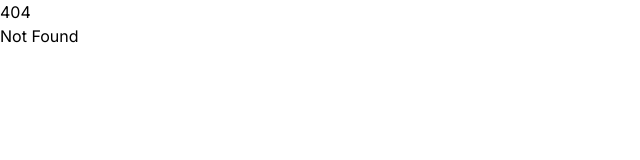
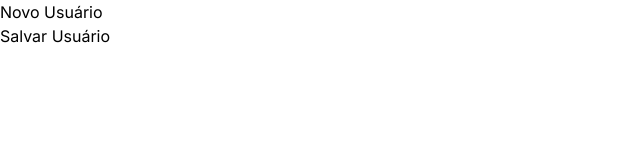
Before and after one commit to eukaualima/capsula-2, a SvelteKit app: page /usuarios/novo in a window 1280 px wide. Before the commit this address had no page. Shown: the top 160 px of the page, without its empty margins (0-640 px from the left). Built offline with nearby package versions, Linux system fonts and the light colour scheme.

Commit message:
criação dos arquivos com TODO para usuários

```diff
--- /dev/null
+++ b/src/routes/usuarios/novo/+page.server.js
@@ -0,0 +1,45 @@
+import { fail, redirect } from '@sveltejs/kit';
+// TODO: Importar UsuarioDAO, EmpresaDAO e UsuarioModel
+
+/** @type {import('./$types').PageServerLoad} */
+export async function load() {
+    // TODO: Buscar lista de empresas para o <select> do formulário
+    // 1. Instanciar o EmpresaDAO
+    // 2. Usar um bloco try/catch
+    // 3. No try, buscar todas as empresas e retornar no formato: { empresas: listaDeEmpresas }
+    // 4. No catch, registrar o erro no console e retornar { empresas: [] }
+}
+
+/** @type {import('./$types').Actions} */
+export const actions = {
+    default: async ({ request }) => {
+        // TODO: Extrair dados do formulário
+        // 1. Obter o formData da requisição
+
+        // TODO: Tratar os dados recebidos
+        // 1. Pegar o CPF e limpar a formatação (remover pontos e traços, deixando só números)
+        // 2. Pegar nome, email e telefone
+        // 3. Pegar o ID da empresa e converter para número (Number)
+        // 4. Verificar o checkbox de admin (lembre-se: HTML envia 'on' se marcado, ou null se desmarcado. Converta para 1 ou 0)
+
+        // TODO: Instanciar DAO e preparar salvamento
+        // 1. Instanciar UsuarioDAO
+
+        try {
+            // TODO: Criar a instância do UsuarioModel
+
+            // 2. Chamar o método criar() do DAO passando o modelo criado
+        }
+        catch (erro) {
+            // TODO: Tratamento de Erros
+            // 1. Verificar se o erro é de duplicidade no banco (erro.code === 'ER_DUP_ENTRY')
+            // Se for duplicidade, retornar um fail(400) com uma mensagem (ex: "CPF ou E-mail já cadastrado")
+            // e devolver os values preenchidos para não limpar a tela do usuário.
+
+            // 2. Retornar um fail(400) genérico para outros erros, também devolvendo os values.
+        }
+
+        // TODO: Redirecionamento
+        // Se o try for executado com sucesso, redirecionar (throw redirect) o usuário para a lista '/usuarios'
+    }
+};
--- /dev/null
+++ b/src/routes/usuarios/novo/+page.svelte
@@ -0,0 +1,5 @@
+<h1>Novo Usuário</h1>
+
+<form method="POST">
+    <button type="submit">Salvar Usuário</button>
+</form>
```
